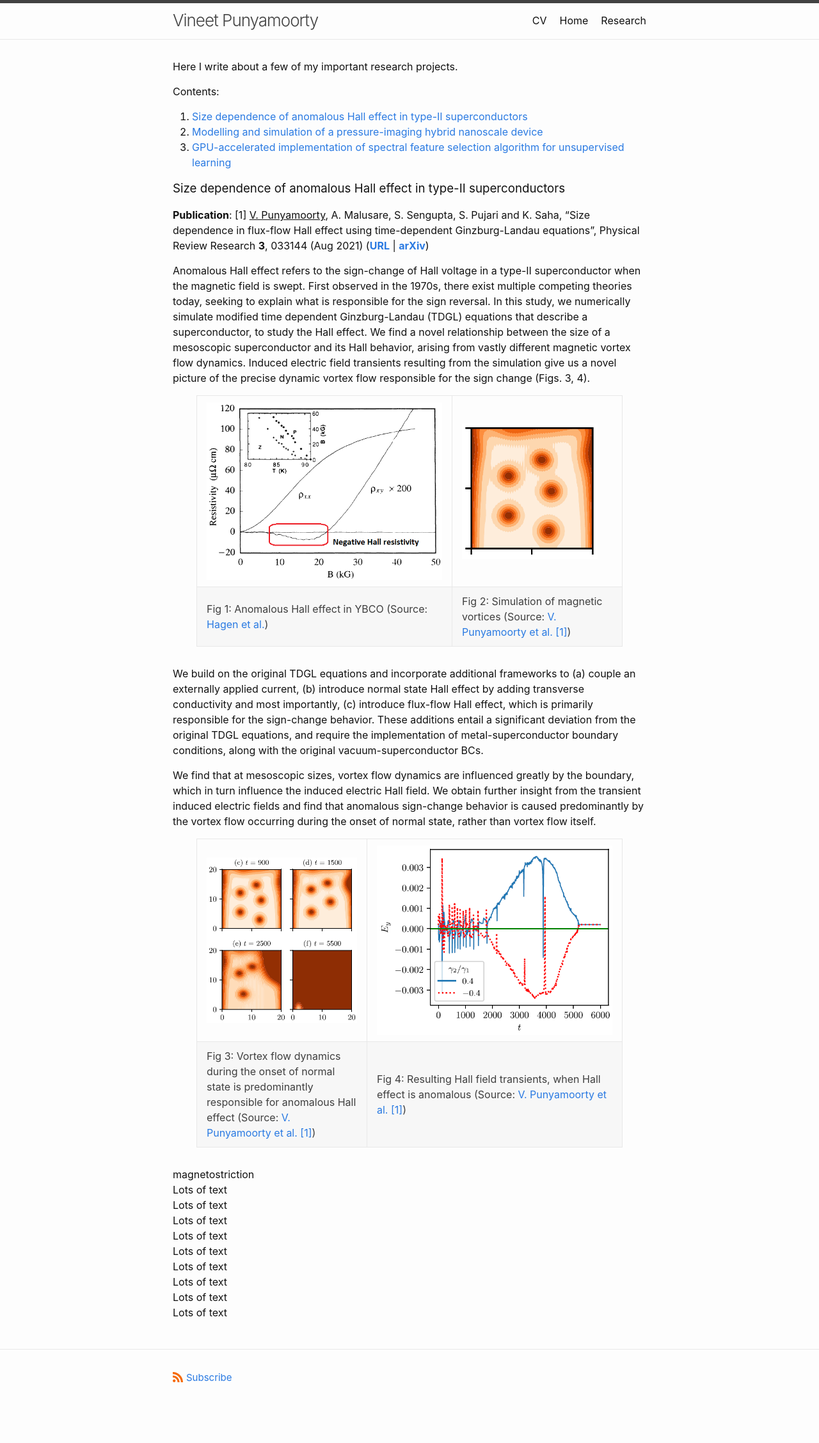
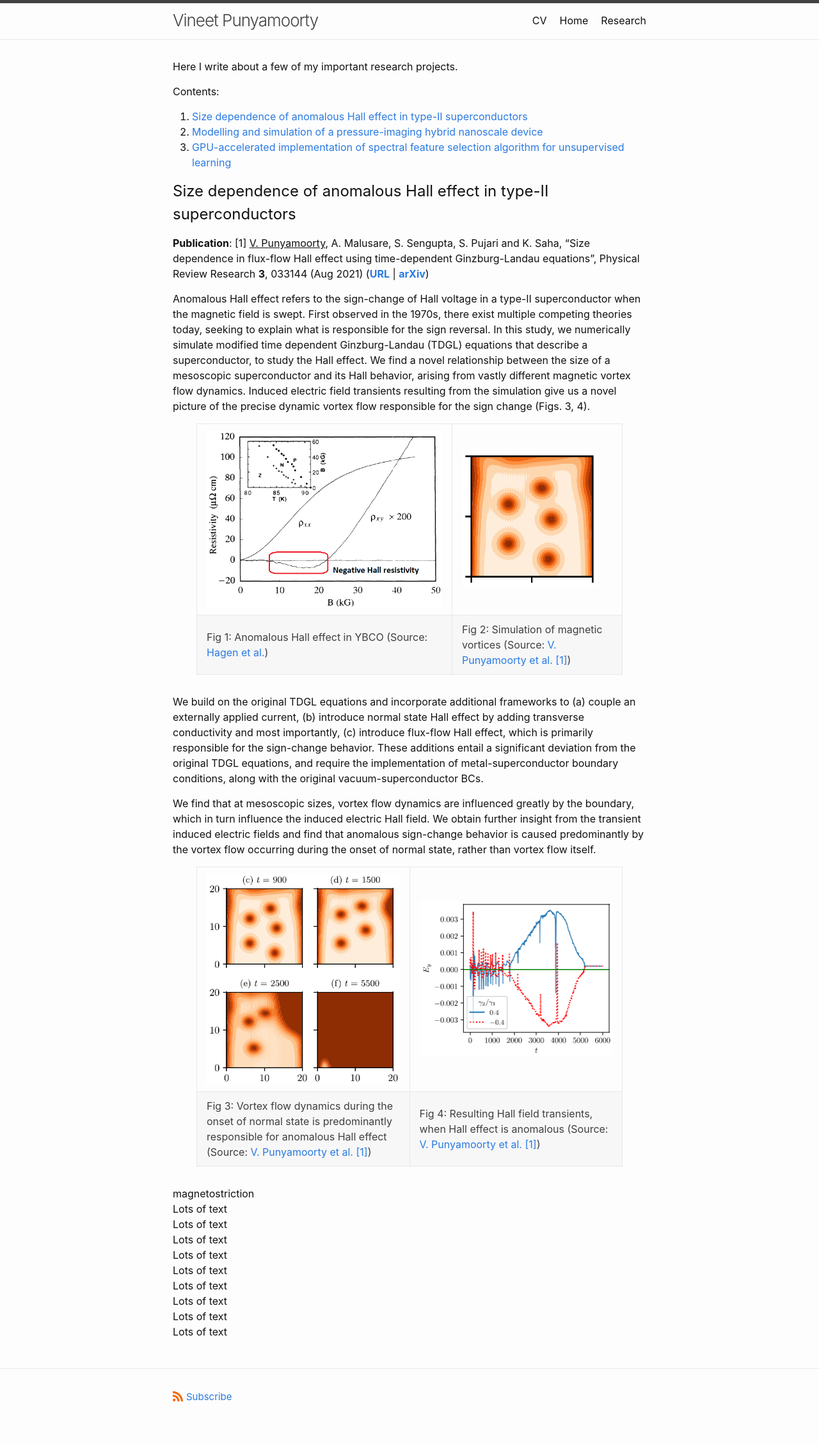
Before and after one commit to vineetpmoorty/vineetpmoorty.github.io, a Jekyll site: the page built from research.md, in a window 1280 px wide. Shown: the whole page at 64% size. Built offline with Jekyll 4.4.1, drawn with Linux system fonts in a browser that asks for light colours; before the commit the page ends 2226 px from its top, so only the background shows below that.

```diff
--- a/research.md
+++ b/research.md
@@ -14,7 +14,7 @@
 
 <a name="superconductivity-proj">
 </a>
-### Size dependence of anomalous Hall effect in type-II superconductors
+## Size dependence of anomalous Hall effect in type-II superconductors
 
 **Publication**: [1] <ins>V. Punyamoorty</ins>, A. Malusare, S. Sengupta, S. Pujari and K. Saha, “Size dependence in flux-flow Hall effect using time-dependent Ginzburg-Landau equations”, Physical Review
 Research **3**, 033144 (Aug 2021) ([**URL**](https://journals.aps.org/prresearch/abstract/10.1103/PhysRevResearch.3.033144) | [**arXiv**](https://arxiv.org/abs/2102.02467))
@@ -36,7 +36,7 @@
 
 <table style="margin-left:auto;margin-right:auto;width:90%">
 <tr>
-<td width="40%"><img src="/imgs/vortex_flow.png" width="100%"></td><td><img src="/imgs/field_transient.png" width="100%"></td>
+<td width="50%"><img src="/imgs/vortex_flow.png" width="100%"></td><td><img src="/imgs/field_transient.png" width="100%"></td>
 </tr>
 <tr>
 <td>Fig 3: Vortex flow dynamics during the onset of normal state is predominantly responsible for anomalous Hall effect (Source: <a href="https://journals.aps.org/prresearch/abstract/10.1103/PhysRevResearch.3.033144">V. Punyamoorty et al. [1]</a>)</td><td>Fig 4: Resulting Hall field transients, when Hall effect is anomalous (Source: <a href="https://journals.aps.org/prresearch/abstract/10.1103/PhysRevResearch.3.033144">V. Punyamoorty et al. [1]</a>)</td>
```
